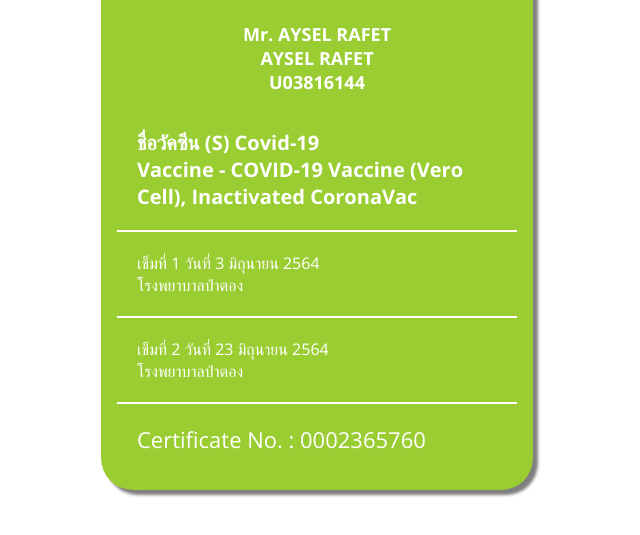
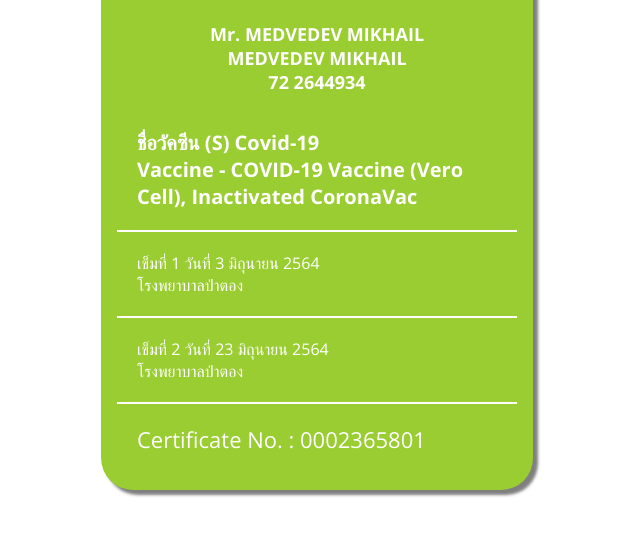
Before and after one commit to co19cert/cert-id-F94B-3FCC-445C-408F-A044-29F43FB3FDB12, a plain HTML site: page index.html in a window 1280 px wide. Shown: the part 231-766 px from the top of the page, without its empty margins (323-963 px from the left). Drawn offline with nearby package versions, Linux system fonts and the light colour scheme.

Commit message:
Update index.html

```diff
--- a/index.html
+++ b/index.html
@@ -125,9 +125,9 @@
             </h1>
             </div>
             <div class="text-center pb-15">
-                <h2 class="full-name">Mr. AYSEL RAFET</h2>
-                <h2 class="name">AYSEL RAFET</h2>
-                <h3 class="pass">U03816144</h3>
+                <h2 class="full-name">Mr. MEDVEDEV MIKHAIL</h2>
+                <h2 class="name">MEDVEDEV MIKHAIL</h2>
+                <h3 class="pass">72 2644934</h3>
             </div>
 
            <div class="card-block font-size-20">
@@ -145,7 +145,7 @@
 โรงพยาบาลป่าตอง
             </div>
 
-            <p class="certificate">Certificate No. :  0002365760</p>
+            <p class="certificate">Certificate No. :  0002365801</p>
         </div>
 </body>
 </html>
```
